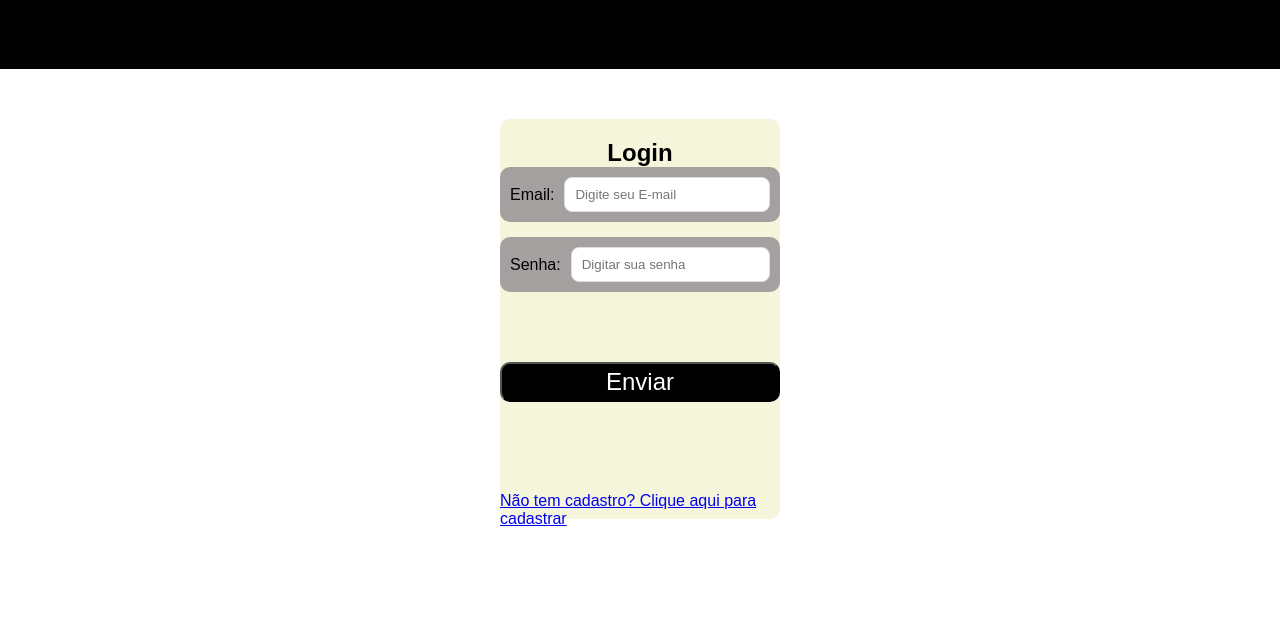
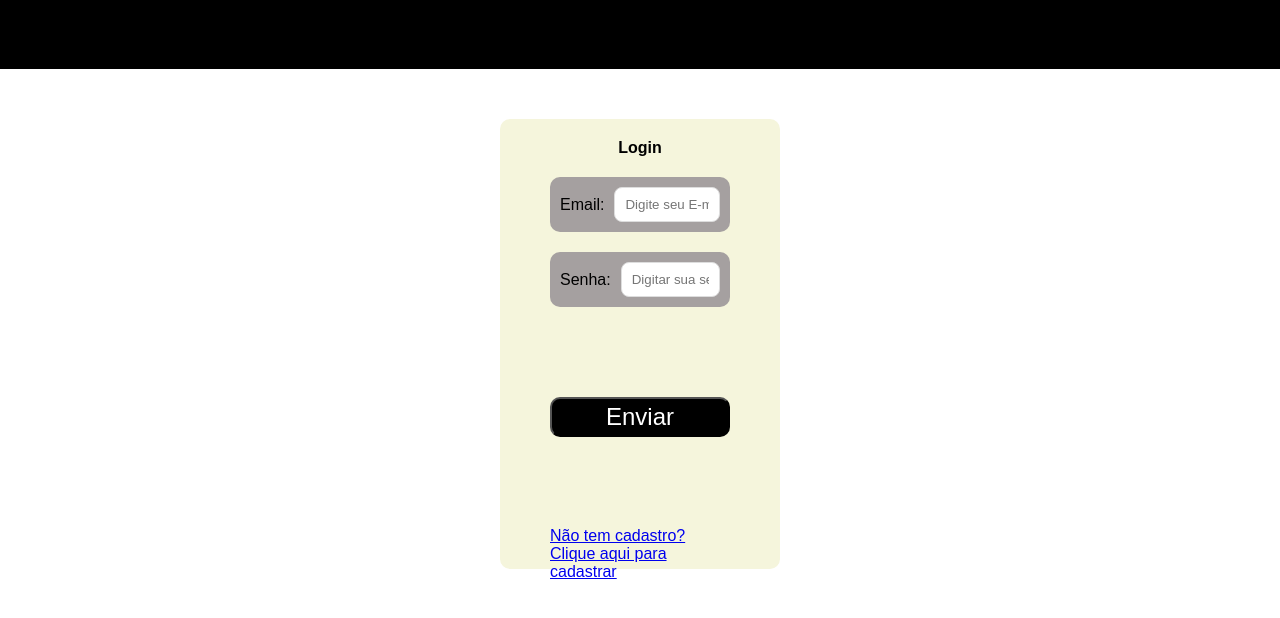
Before and after one commit to ericiwasaki/Projeto_revisao, a plain HTML site: page index.html in a window 1280 px wide. Shown: the part 148-766 px from the top of the page. Drawn offline with Linux system fonts and the light colour scheme.

Commit message:
modificado

```diff
--- a/index.html
+++ b/index.html
@@ -6,7 +6,7 @@
 	<title>Mini Projeto</title>
 
 	<link rel="stylesheet" href="./style.css">
-	<script src="./main.js"></script>
+
 </head>
 <body>
 	<div class="titulo">
@@ -22,19 +22,19 @@
 
 	<div class="log">
 		<div class="login-container">
-			<h2>Login</h2>
+			<h2 id="login">Login</h2>
 				<div class="login-item">
+					<form>
+						<div class="campo">
+							<label for="email" id="email">Email:</label>
+							<input type="email" 	placeholder="Digite seu E-mail" id="email">
+						</div>
 
-					<div class="campo">
-						<label>Email:</label>
-						<input type="email" placeholder="Digite seu E-mail">
-					</div>
-
-					<div class="campo">
-						<label>Senha:</label>
-						<input type="password" , placeholder="Digitar sua senha">
-					</div>
-
+						<div class="campo">
+							<label for="password">Senha:</label>
+							<input type="password" , 	placeholder="Digitar sua senha" id="password">
+						</div>
+					</form>
 				</div>
 
 
@@ -48,5 +48,6 @@
 		</div>
 	</div>
 
+	<script src="./main.js"></script>
 </body>
 </html>
--- a/style.css
+++ b/style.css
@@ -60,10 +60,11 @@ body{
 	border-radius: 10px;
 	margin-left: 500px;
 	margin-right: 500px;
-	height: 400px;
+	padding-left: 50px;
+	padding-right: 50px;
+	height: 450px;
 
 
-	box-shadow: 60px;
 	background: beige;
 }
 
@@ -78,7 +79,10 @@ body{
 	justify-content: center;
 	align-items: center;
 
+	font-size: 1rem;
+
 	padding-top: 20px;
+	margin-bottom: 20px;
 	margin-top: 50px;
 
 
@@ -100,6 +104,7 @@ body{
 
 	background-color: rgb(165, 160, 160);
 	padding: 10px;
+	margin-bottom: 20px;
 	border-radius: 10px;
 }
 
```
Also changed, not shown: cadastro.html (+3 -1 lines), main.js (+7 -0 lines).
